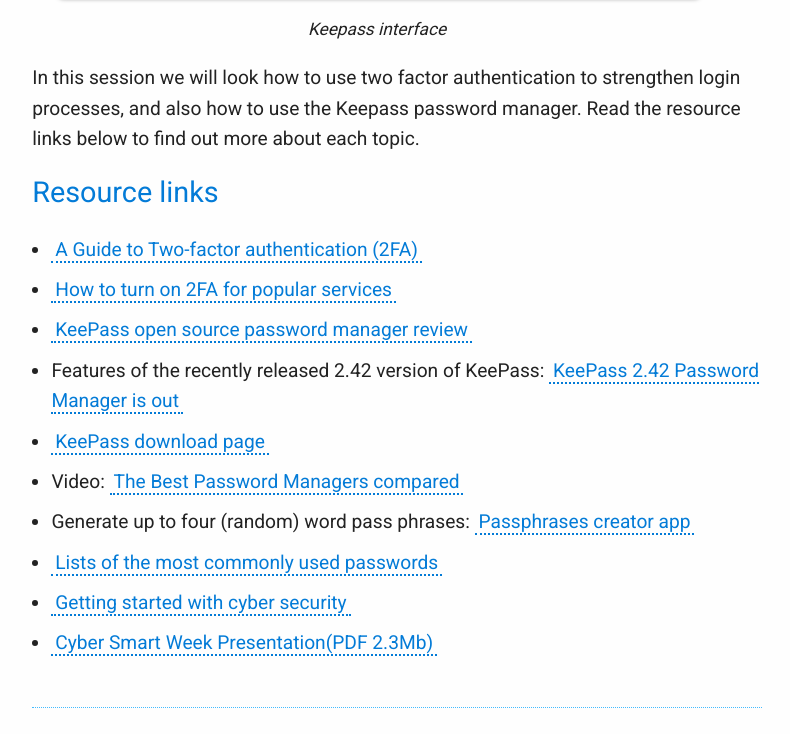
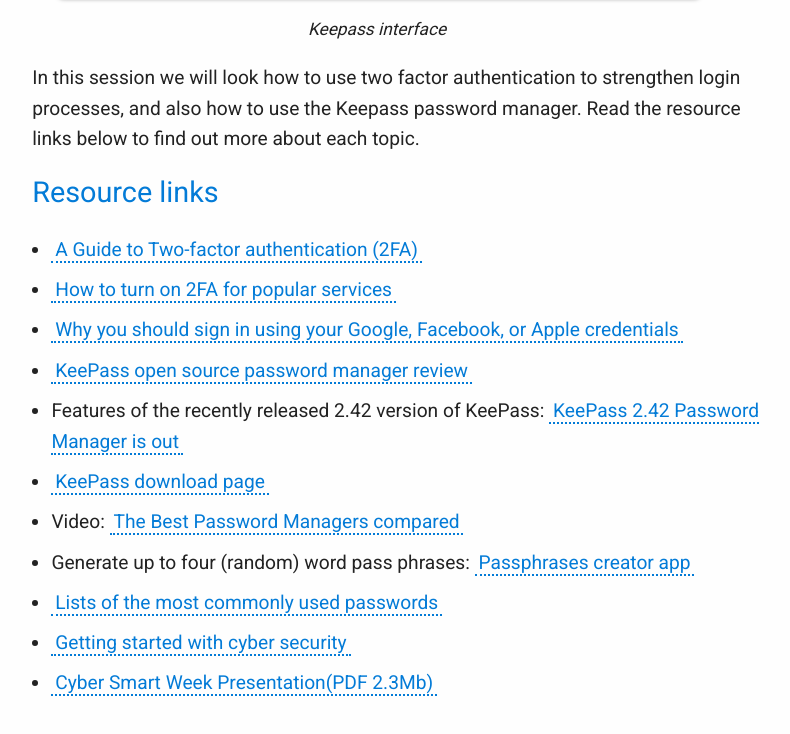
Before and after one commit to peterthompsonnz/windows10group, a plain HTML site: page 2019/october.html in a window 1280 px wide. Shown: the part 1183-1917 px from the top of the page, without its empty margins (243-1033 px from the left). Drawn offline with Linux system fonts and the light colour scheme.

Commit message:
Added link to the article on using Google etc. credentials

```diff
--- a/2019/october.html
+++ b/2019/october.html
@@ -55,6 +55,13 @@
           >
         </li>
         <li>
+          <a
+            href="https://www.howtogeek.com/442146/why-you-should-sign-in-with-google-facebook-or-apple/"
+            >Why you should sign in using your Google, Facebook, or Apple
+            credentials</a
+          >
+        </li>
+        <li>
           <a href="https://proprivacy.com/password-managers/keepass-review"
             >KeePass open source password manager review</a
           >
```
